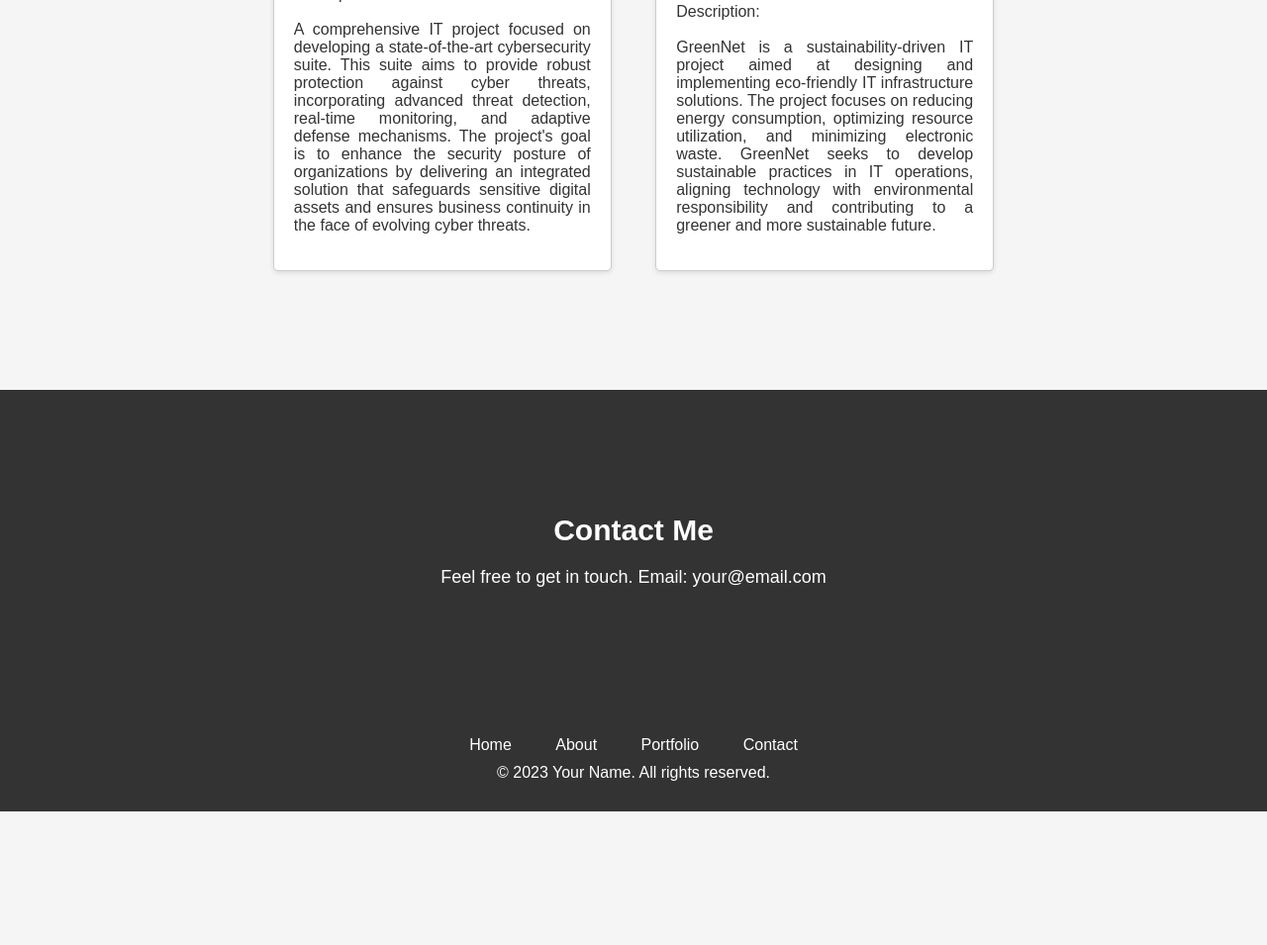
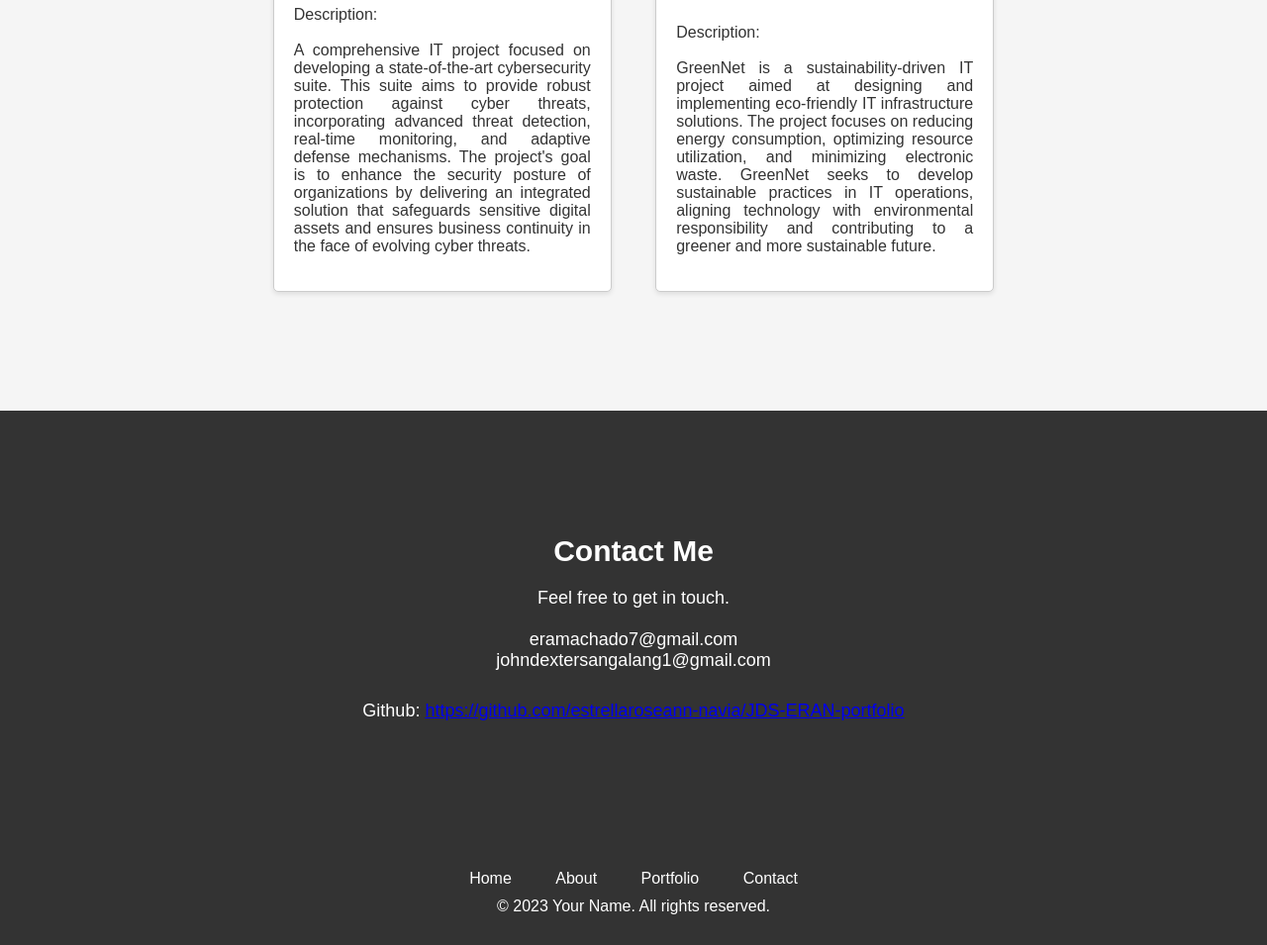
Before and after one commit to estrellaroseann-navia/JDS-ERAN-portfolio, a plain HTML site: page index.html in a window 1280 px wide. Shown: the part 1362-2317 px from the top of the page at 99% size. Before the commit the page ends 2182 px from the top, so only its background shows below. Drawn offline with Linux system fonts and the light colour scheme.

Commit message:
modify Contact Me

```diff
--- a/index.html
+++ b/index.html
@@ -20,7 +20,7 @@
 
     <section id="home" class="hero">
         <h1>JohnDS-EstrellaRAN</h1>
-        <p>Job Description</p>
+        <p><b>IT Specialist</b><br> manage and support the information technology infrastructure of the organization.</p>
         <a href="#portfolio" class="cta-button">View My Work</a>
     </section>
 
@@ -49,7 +49,10 @@
 
     <section id="contact" class="contact">
         <h2>Contact Me</h2>
-        <p>Feel free to get in touch. Email: your@email.com</p>
+        <p>Feel free to get in touch. <br><br> eramachado7@gmail.com <br>johndextersangalang1@gmail.com</p>
+        <p>Github: <a href="https://github.com/estrellaroseann-navia/JDS-ERAN-portfolio">https://github.com/estrellaroseann-navia/JDS-ERAN-portfolio</a></p>
+
+
     </section>
 
     <footer>
```
